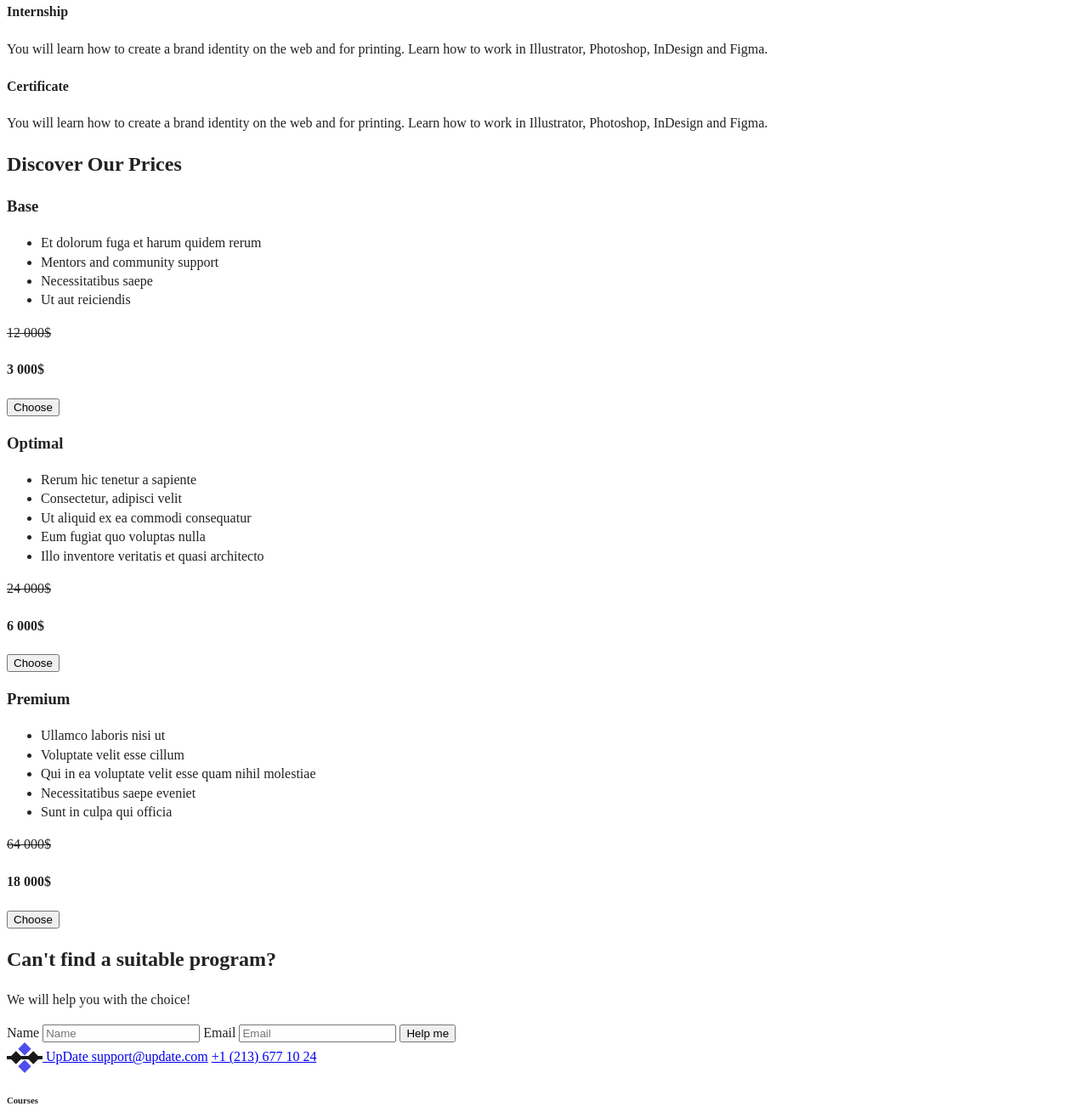
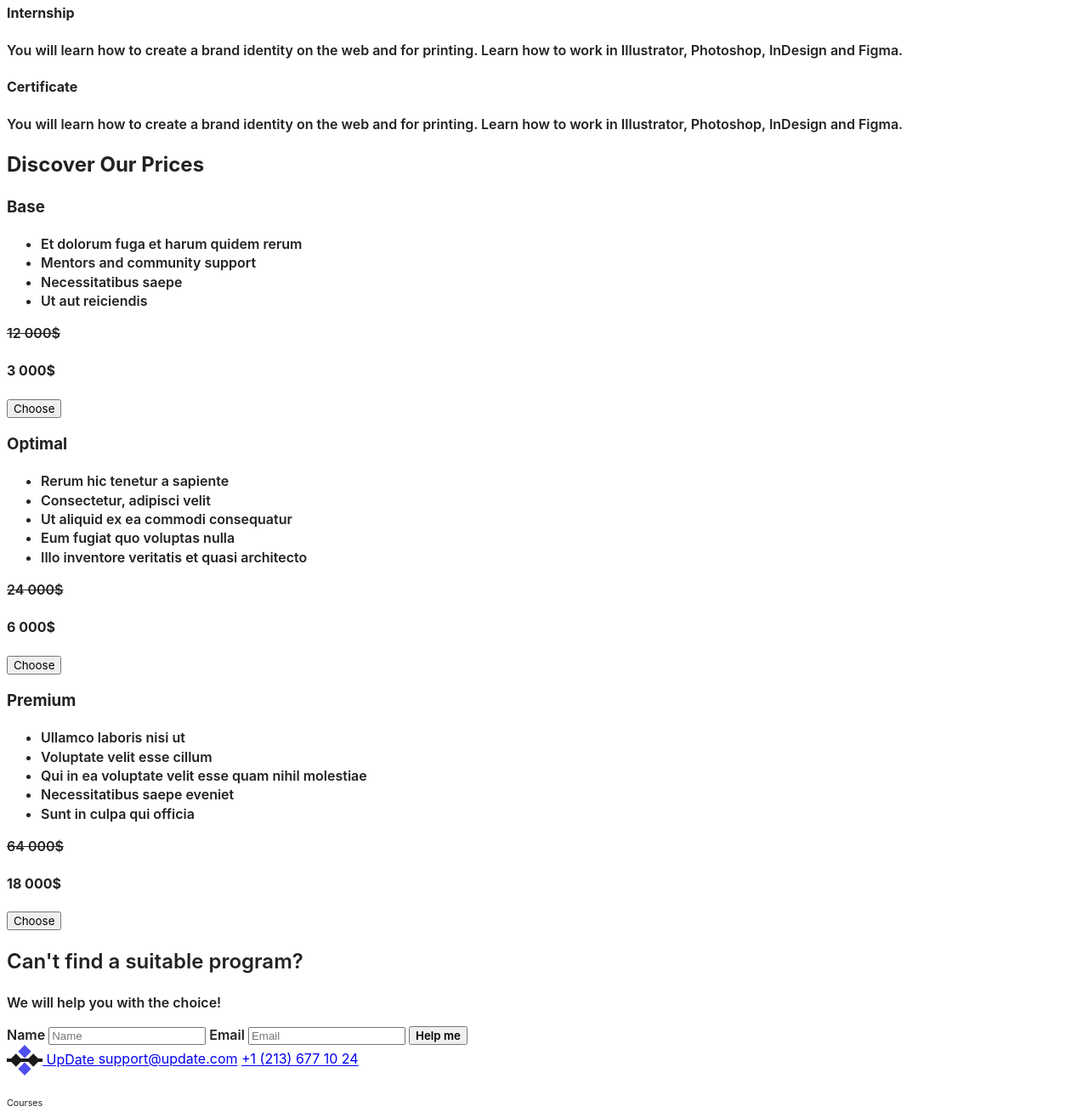
Before and after one commit to skydiverGM/CopyFigmaFront, a website built with webpack: page index.html in a window 1280 px wide. Shown: the part 1055-2364 px from the top of the page at 85% size. Built offline with nearby package versions, Linux system fonts and the light colour scheme.

Commit message:
Connected google fonts by links

```diff
--- /dev/null
+++ b/css/my.css
@@ -0,0 +1,78 @@
+body, header, nav, ul, li, a, p, h1, h2, h3, h4, h6, footer, section, button {
+  font-family: 'Inter', sans-serif;
+}
+
+
+
+
+header a:first-of-type{
+  font-weight: 600;
+}
+
+header nav > a {
+  font-weight: 700;
+}
+
+header nav ul li a{
+  font-weight: 800;
+}
+
+
+.ui/ux {font-weight: 100;}
+
+.ui/ux__duration,
+    .ui/ux__title,
+        .ui/ux__description,
+            .ui/ux__discount,
+                .ui/ux__timer,
+                  .ui/ux__list li {
+font-weight: 600
+}
+
+
+.ui-ux-details {
+  font-weight: 600;
+}
+
+.ui-ux-details .ui-ux-intro,
+.ui-ux-details .ui-ux-stats,
+.ui-ux-details .ui-ux-cards,
+.ui-ux-details .card {
+  font-weight: 600;
+}
+
+
+.pricing {
+  font-weight: 600;
+}
+
+.pricing .pricing-tiers,
+.pricing .pricing-tier,
+.pricing .pricing-tier.optimal,
+.pricing .pricing-tier ul,
+.pricing .pricing-tier ul li,
+.pricing .pricing-tier .price {
+  font-weight: 600;
+}
+
+
+.find-program__title,
+.find-program__description,
+.find-program__form,
+.find-program__label,
+.find-program__button {
+  font-weight: 600;
+}
+
+
+footer {
+  font-weight: 400;
+}
+
+footer .sitemap,
+footer .sitemap__title,
+footer .sitemap__list,
+footer .sitemap__list li,
+footer .copyright {
+  font-weight: 400;
+}
--- a/index.html
+++ b/index.html
@@ -6,6 +6,7 @@
   <meta name="viewport" content="width=device-width, initial-scale=1">
   <title></title>
   <link rel="stylesheet" href="css/style.css">
+  <link rel="stylesheet" href="css/my.css">
   <meta name="description" content="">
 
   <meta property="og:title" content="">
@@ -23,7 +24,7 @@
 
   <link rel="preconnect" href="https://fonts.googleapis.com">
   <link rel="preconnect" href="https://fonts.gstatic.com" crossorigin>
-  <link href="https://fonts.googleapis.com/css2?family=Inter:opsz,wght@14..32,100..900&display=swap" rel="stylesheet">
+  <link href="https://fonts.googleapis.com/css2?family=Inter:wght@14..32,100..400..500..600..700..800..900&display=swap" rel="stylesheet">
 </head>
 
 <body>
```
